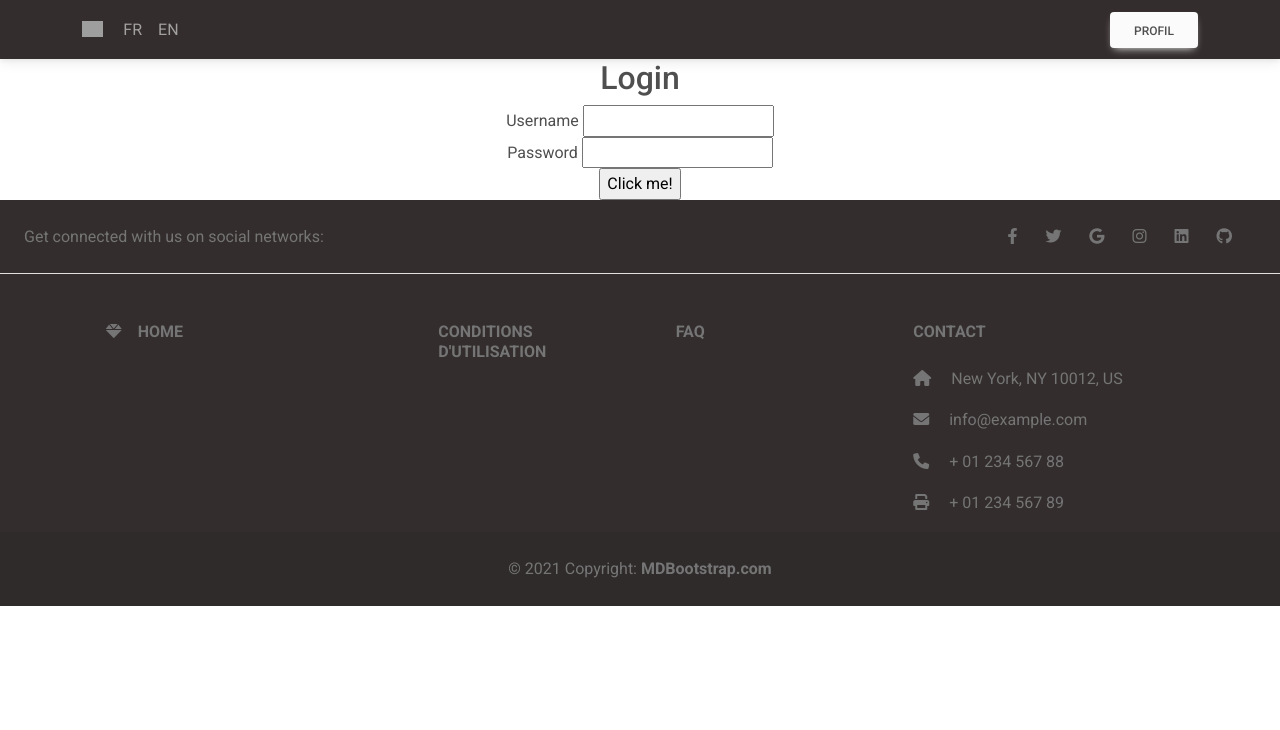
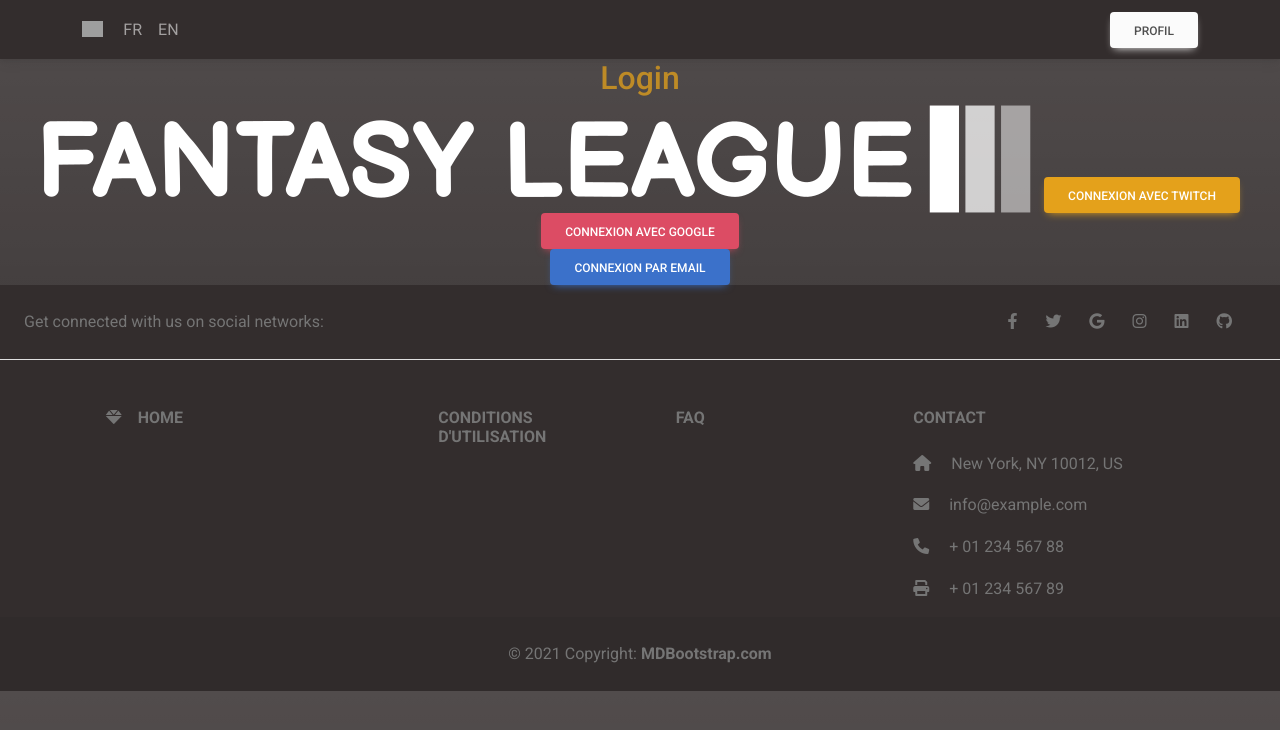
Before and after one commit to Manooonlb/Fantasy-League, a PHP site: page / in a window 1280 px wide. Shown: the top 730 px of the page. Run offline with PHP 8.4, Linux system fonts and the light colour scheme; some libraries are stand-ins or nearby versions; grey boxes are pictures that could not be loaded.

Commit message:
added login buttons and logo

```diff
--- a/config.php
+++ b/config.php
@@ -1,12 +1,21 @@
 <?php
 
-define('DB_SERVER', 'localhost');
-define('DB_USERNAME', 'root');
-define('DB_PASSWORD', '');
-define('DB_NAME', 'fantasy_league');
+$dbServer = 'localhost';
+$dbName = 'fantasy_league';
+$dbUsername = 'root';
+$dbPassword = '';
 
 /* $connection = mysqli_connect(DB_SERVER, DB_USERNAME, DB_PASSWORD, DB_NAME);
 
 if (!$connection) {
     die("ERREUR : Impossible de se connecter. " . mysqli_connect_error());
 } */
+
+try {
+    $conn = new PDO("mysql:host=$dbServer;dbname=$dbName", $dbUsername, $dbPassword);
+    // set the PDO error mode to exception
+    $conn->setAttribute(PDO::ATTR_ERRMODE, PDO::ERRMODE_EXCEPTION);
+    // echo "Connected successfully";
+  } catch(PDOException $e) {
+    echo "Connection failed: " . $e->getMessage();
+  }
--- a/index.php
+++ b/index.php
@@ -12,14 +12,14 @@
     <link href="https://cdnjs.cloudflare.com/ajax/libs/mdb-ui-kit/6.2.0/mdb.min.css" rel="stylesheet" />
 </head>
 
-<body>
+<body class="bg-dark bg-gradient">
 
     <?php
     require('config.php');
     include_once ('nav.php');
 
     ?>
-    <main class="text-center">
+    <main class="text-warning text-opacity-75 text-center">
     <?php
     if (!isset($_SESSION['username'])) {
         include_once('login.php');
--- a/login.php
+++ b/login.php
@@ -1,12 +1,14 @@
 <form>
     <h2>Login</h2>
-    <div class="form-group">
-        <label name="username">Username</label>
-        <input type="text" name="username" required>
-    </div>
-    <div class="form-group">
-        <label name="password">Password</label>
-        <input type="password" name="password" required>
-    </div>
-    <input type="submit" value="Click me!">
+
+<img src="assets\fantasy-league-low-resolution-logo-white-on-transparent-background.png" alt="The website's logo.">
+
+<form class="container">
+    <input type="submit" value="Connexion avec Twitch" class="btn btn-warning">
 </form>
+<form class="container">
+    <input type="submit" value="Connexion avec Google" class="btn btn-danger">
+</form>
+<form class="container">
+    <input type="submit" value="Connexion par email" class="btn btn-primary">
+</form>
```
Also changed, not shown: assets/fantasy-league-logo-trans.png (added), assets/fantasy-league-logo.png (added), assets/fantasy-league-low-resolution-logo-white-on-transparent-background.png (added), css/style.css (added).
